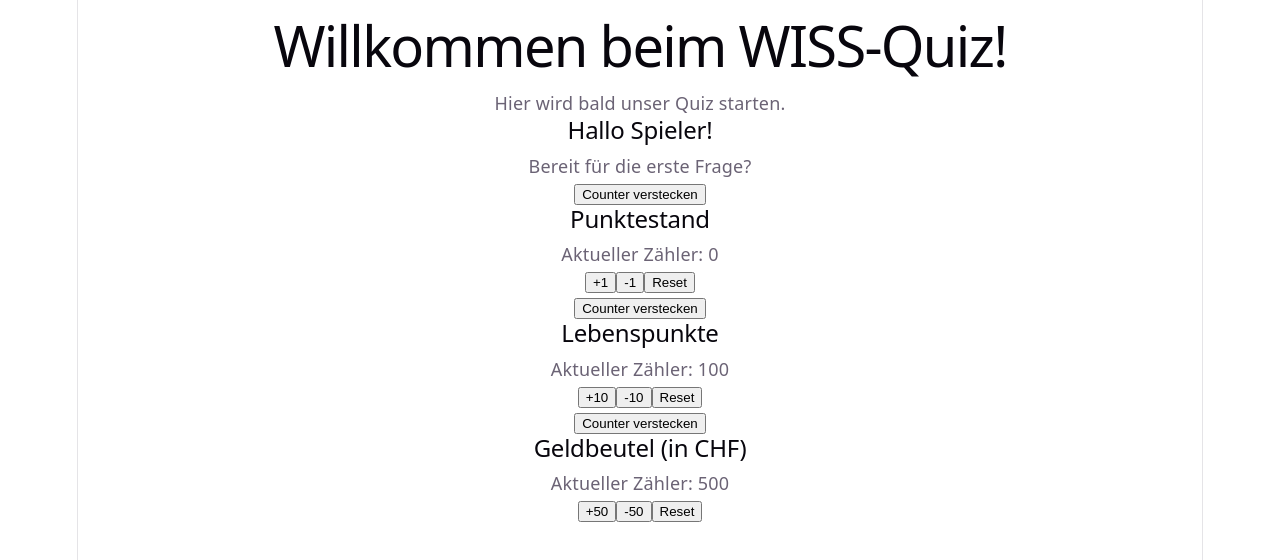
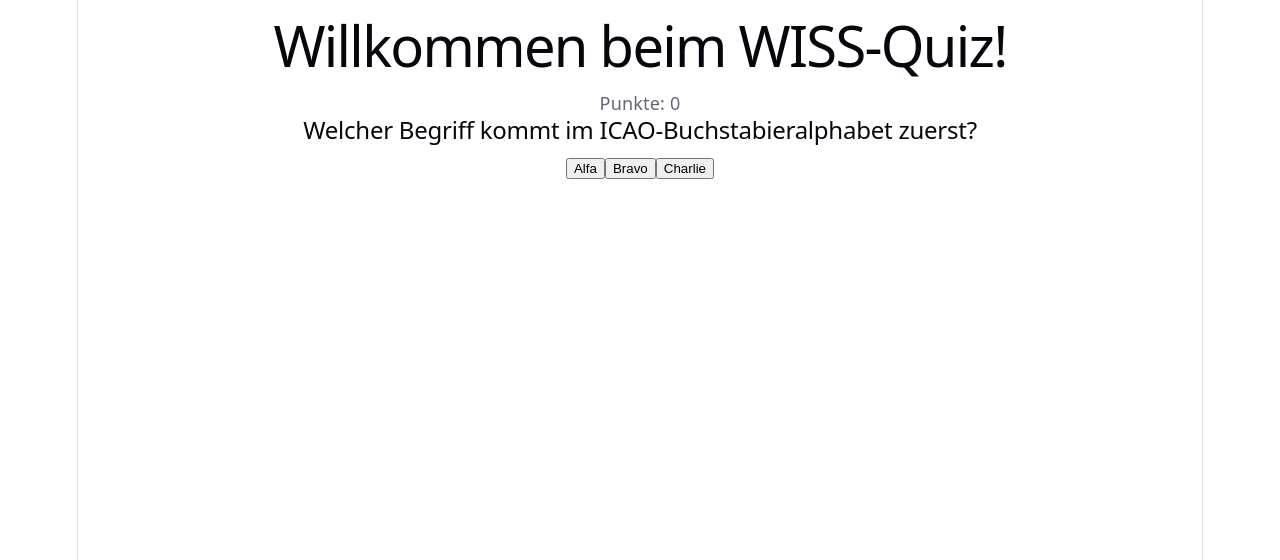
Before and after one commit to neujuku01/wiss-quiz, a React (Vite) app: page / in a window 1280 px wide. Shown: the top 560 px of the page. Built offline with nearby package versions, Linux system fonts and the light colour scheme.

Commit message:
WISS-Quiz mit Frage, Antworten und Score

```diff
--- a/src/App.jsx
+++ b/src/App.jsx
@@ -1,18 +1,49 @@
+import { useState } from 'react';
 import './App.css';
-import Welcome from './Welcome';
-import Counter from './Counter';
+import Button from './Button';
+
+const question = {
+  text: "Welcher Begriff kommt im ICAO-Buchstabieralphabet zuerst?",
+  answers: ["Alfa", "Bravo", "Charlie"],
+  correctAnswer: "Alfa"
+};
 
 function App() {
+  const [feedback, setFeedback] = useState(null);
+  const [score, setScore] = useState(0);
+  const [isAnswered, setIsAnswered] = useState(false);
+
+  const handleAnswerClick = (selectedAnswer) => {
+  setIsAnswered(true);
+
+  if (selectedAnswer === question.correctAnswer) {
+    setFeedback("Richtig!");
+    setScore(score + 1);
+  } else {
+    setFeedback(`Falsch! Die richtige Antwort wäre: ${question.correctAnswer}`);
+  }
+};
+
   return (
+  <div>
+    <h1>Willkommen beim WISS-Quiz!</h1>
+    <p>Punkte: {score}</p>
+    <h2>{question.text}</h2>
+
     <div>
-      <h1>Willkommen beim WISS-Quiz!</h1>
-      <p>Hier wird bald unser Quiz starten.</p>
-      <Welcome />
-      <Counter titel="Punktestand" startwert={0} schritt={1} />
-      <Counter titel="Lebenspunkte" startwert={100} schritt={10} />
-      <Counter titel="Geldbeutel (in CHF)" startwert={500} schritt={50} />
+      {question.answers.map((answer) => (
+        <Button
+          key={answer}
+          text={answer}
+          onClick={() => handleAnswerClick(answer)}
+          disabled={isAnswered}
+        />
+      ))}
     </div>
-  );
+
+    {feedback && <p>{feedback}</p>}
+  </div>
+);
 }
 
 export default App;
--- /dev/null
+++ b/src/Button.jsx
@@ -0,0 +1,9 @@
+function Button({ text, onClick, disabled }) {
+  return (
+    <button onClick={onClick} disabled={disabled}>
+      {text}
+    </button>
+  );
+}
+
+export default Button;
```
